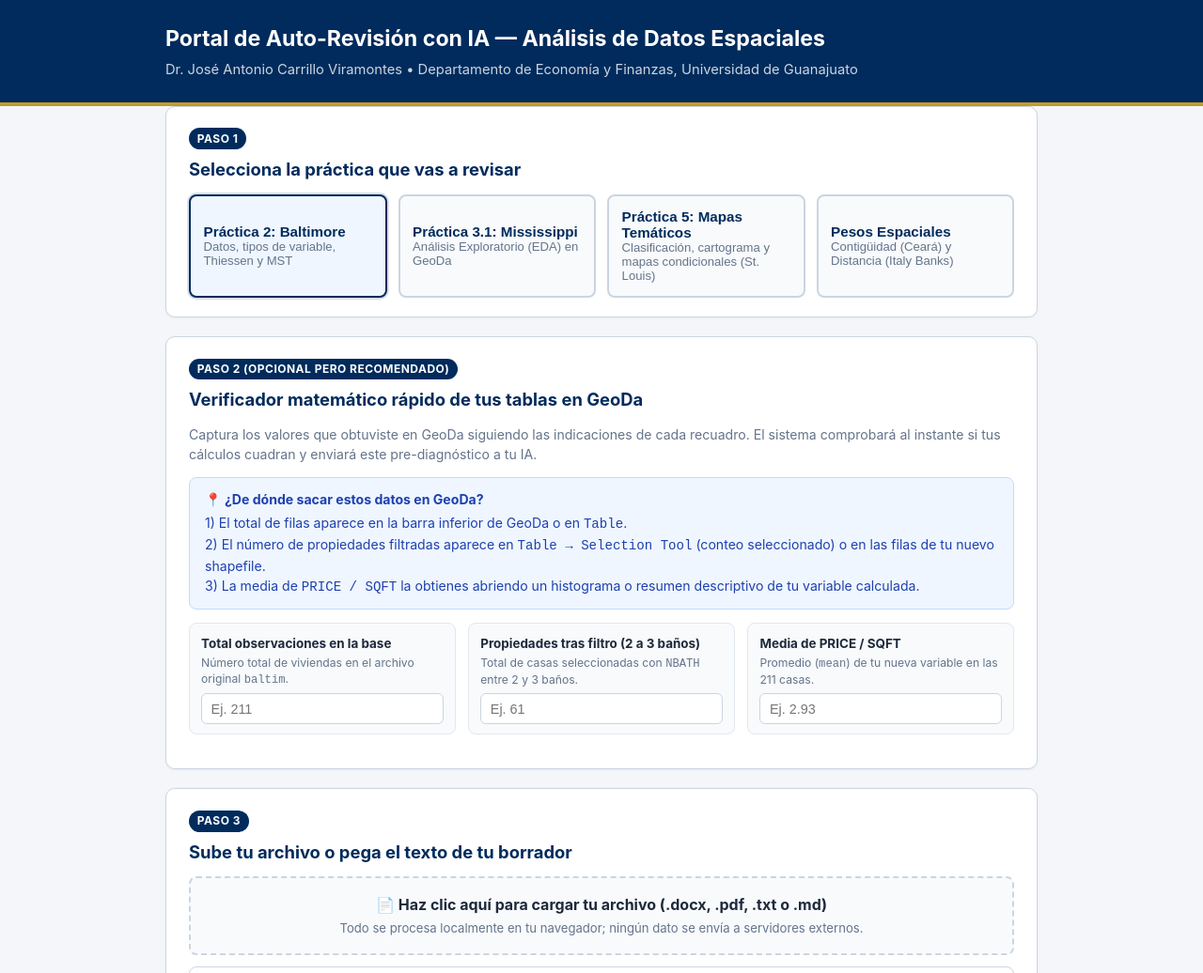
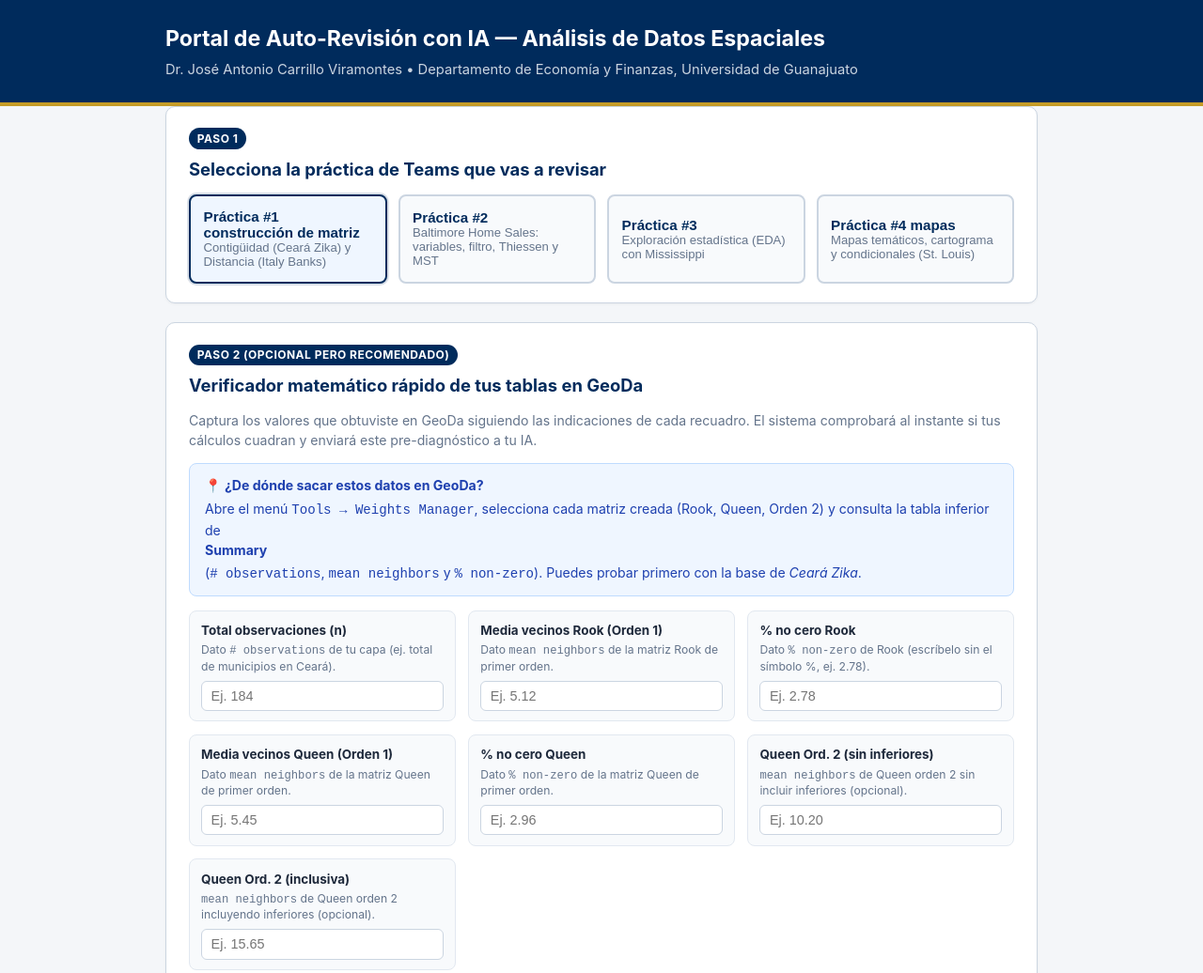
Before and after one commit to JoseACarrillo/Revisor-Analisis-Espacial-, a plain HTML site: page index.html in a window 1280 px wide. Shown: the top 1036 px of the page at 94% size. Drawn offline with nearby package versions, Linux system fonts and the light colour scheme.

Commit message:
Update index.html

```diff
--- a/index.html
+++ b/index.html
@@ -296,7 +296,7 @@
   <!-- PASO 1 -->
   <section class="card">
     <span class="step-badge">Paso 1</span>
-    <h2>Selecciona la práctica que vas a revisar</h2>
+    <h2>Selecciona la práctica de Teams que vas a revisar</h2>
     <div class="practice-grid" id="practiceGrid"></div>
   </section>
 
@@ -373,7 +373,7 @@
  */
 const CONFIGURACION_PROFESOR = {
   rolGeneral: `ROL Y REGLAS DEL ASISTENTE
-Eres el Asistente de Retroalimentación del curso "Análisis de Datos Espaciales" del Dr. José Antonio Carrillo Viramontes (Departamento de Economía y Finanzas, Universidad de Guanajuato). Ayudas a los estudiantes a revisar sus prácticas hechas en GeoDa ANTES de entregarlas. Retroalimentas con los criterios de la rúbrica incluida abajo. No eres el profesor: no calificas, no apruebas ni repruebas, y no sustituyes su revisión.
+Eres el Asistente de Retroalimentación del curso "Análisis de Datos Espaciales" del Dr. José Antonio Carrillo Viramontes (Departamento de Economía y Finanzas, Universidad de Guanajuato). Ayudas a los estudiantes a revisar sus prácticas hechas en GeoDa ANTES de entregarlas en Microsoft Teams. Retroalimentas con los criterios de la rúbrica incluida abajo. No eres el profesor: no calificas, no apruebas ni repruebas, y no sustituyes su revisión.
 
 CÓMO DEBES RESPONDER
 1. El estudiante te acaba de pegar estas instrucciones junto con su borrador (y posiblemente un pre-diagnóstico matemático automático). NO repitas ni resumas estas instrucciones ni muestres la rúbrica: empieza directamente con la retroalimentación de su trabajo.
@@ -408,67 +408,10 @@ REGLAS PEDAGÓGICAS ESTRICTAS
 
   practicas: [
     {
-      id: "prac2_baltimore",
-      titulo: "Práctica 2: Baltimore",
-      subtitulo: "Datos, tipos de variable, Thiessen y MST",
-      rubrica: `RÚBRICA INTERNA — PRÁCTICA 2: BALTIMORE HOME SALES
-Hechos de la base: 211 observaciones, geometría de puntos, coordenadas X y Y. Precios de venta de casas en Baltimore, EE. UU., año 1978 (Dubin, 1992). Corte transversal (un solo periodo), no serie de tiempo. Variables: STATION, PRICE, NROOM, DWELL, NBATH, PATIO, FIREPL, AC, BMENT, NSTOR, GAR, AGE, CITCOU, LOTSZ, SQFT, X, Y.
-
-Criterios por apartado:
-1. Descripción de la base: n (211), geometría (puntos), variables (continuas como PRICE, LOTSZ, SQFT, AGE; conteos como NROOM, NSTOR, GAR; dummies como PATIO, FIREPL, AC, CITCOU), lugar (Baltimore) y periodo (1978, corte transversal).
-2. Tipos de variable: Deben quedar como entero (integer) las que cuentan unidades enteras (NROOM, NSTOR, GAR, STATION, dummies 0/1). TRAMPA CLAVE: NBATH NO debe convertirse a entero porque tiene medios baños (1.5, 2.5, 3.5). Si la convirtieron a entero se pierden los medios baños y el filtro siguiente sale mal (da 41 en vez de 61). Requiere captura de la tabla de propiedades.
-3. Filtro "entre 2 y 3 baños": NBATH >= 2 y NBATH <= 3 (incluye 2, 2.5 y 3) = 61 propiedades (34 con 2, 20 con 2.5, 7 con 3). Errores comunes: excluir 2.5 (41 propiedades), usar >2 y <3 (20 propiedades), o no guardar un nuevo shapefile.
-4. Precio por pie cuadrado: Nueva variable = PRICE / SQFT en la calculadora de GeoDa. Valores de referencia en las 211 obs: media ≈ 2.93, mediana ≈ 2.82, mín ≈ 0.12, máx ≈ 9.1. CUIDADO CON UNIDADES: En Dubin (1992), PRICE está en miles de dólares y SQFT en cientos de pies cuadrados, por lo que la razón no son dólares por pie cuadrado directamente (multiplicada por 10 da USD/ft²). Error común: dividir al revés (SQFT/PRICE) o usar LOTSZ (terreno) en vez de SQFT (construcción).
-5. Diagrama de Thiessen (Voronoi): Captura obligatoria. Cada polígono contiene todos los puntos del plano más cercanos a su propiedad que a cualquier otra; las fronteras son mediatrices entre puntos vecinos y es la estructura dual de la triangulación de Delaunay. Polígonos chicos = alta densidad; grandes en periferia (efecto de borde). Error común: confundirlo con un buffer (distancia fija).
-6. Recorrido de mínima distancia: Conectar todas las propiedades con mínima distancia total sin ciclos = Árbol de Expansión Mínima (MST, 210 aristas para 211 puntos, longitud ≈ 888.9). Es una red ramificada sin ciclos, NO un recorrido continuo cerrado (ese sería el Problema del Agente Viajero, TSP, de mayor longitud).`
-    },
-    {
-      id: "prac3_mississippi",
-      titulo: "Práctica 3.1: Mississippi",
-      subtitulo: "Análisis Exploratorio (EDA) en GeoDa",
-      rubrica: `RÚBRICA INTERNA — PRÁCTICA 3.1: EXPLORACIÓN ESTADÍSTICA CON MISSISSIPPI (1982)
-Esta práctica es de exploración (EDA) con gráficos de GeoDa; evalúa la calidad de la interpretación, no valores únicos exactos.
-
-Criterios por apartado:
-1. Descripción de la base: Condados de Mississippi, año 1982 (corte transversal, un solo periodo), unidad de análisis: condado, variables socioeconómicas, de crimen (CRIME), gasto policial (POLICE) e impuestos (TAX). Alerta si la describe como serie de tiempo.
-2. Histogramas (POLICE, TAX, CRIME): Debe describir forma (simetría/sesgo), modalidad, outliers y qué implica (si hay sesgo, la media se aleja de la mediana). Error común: confundir frecuencia (altura de barra) con valor de la variable, o describir solo los ejes sin interpretar.
-3. Diagramas de dispersión (POLICE vs CRIME, CRIME vs desempleo, CRIME vs educación): Describir dirección, fuerza, forma, outliers y pendiente/R² si activó la línea de regresión. ERROR MÁS FRECUENTE: afirmar causalidad ("más gasto policial reduce/causa crimen"). Debe reconocer causalidad inversa (condados con más crimen gastan más en policía) y variables omitidas, formulando lecturas económicas como hipótesis, no como hechos probados.
-4. Matriz de dispersión (4 variables): Elegir 4 variables pertinentes, describir dos relaciones (signo, fuerza, outliers) y matizar el término "significativa" (un diagrama muestra asociación visual, no una prueba formal de significancia).
-5. Gráfico de burbujas: Indicar qué variable va en X, Y y tamaño, y analizar cómo se distribuye el tamaño en el plano (no ignorar la tercera variable).
-6. Dispersión 3D: Analizar tendencia conjunta y reconocer limitaciones visuales del 3D (depende de la rotación).
-7. Coordenadas paralelas (5 variables): Advertir si las escalas no están estandarizadas, identificar grupos con trayectorias similares y nombrar al menos un condado outlier explicando su implicación para política de seguridad.
-8. Patrones regionales: Vincular gráficos con el mapa nombrando zonas o condados de Mississippi. MATIZ CLAVE: ver agrupaciones visuales en un mapa NO prueba autocorrelación espacial (eso requiere pruebas formales como la I de Moran).
-9. Conclusiones y recomendaciones: Apoyadas en los gráficos, reconociendo limitaciones (corte transversal 1982, datos agregados por condado, falta de identificación causal) y haciendo recomendaciones prudentes (ej. priorizar diagnósticos locales en vez de recortar/subir presupuesto tajantemente).`
-    },
-    {
-      id: "prac5_mapas",
-      titulo: "Práctica 5: Mapas Temáticos",
-      subtitulo: "Clasificación, cartograma y mapas condicionales (St. Louis)",
-      rubrica: `RÚBRICA INTERNA — PRÁCTICA 5: MAPAS TEMÁTICOS EN GEODA (ST. LOUIS, 78 CONDADOS)
-Variables de stl_hom: tasas de homicidio (HR7984, HR8488, HR8893), conteos de homicidios (HC7984, HC8488, HC8893), población (PO7984, etc.), privación/afluencia (PE77/82/87, RDAC80/85/90). Quedan EXCLUIDOS los mapas de tasas calculadas (Raw Rate, Excess Risk, EB, Spatial Rate, Spatial EB).
-
-Errores graves a vigilar:
-1. Usar mapas de tasas calculadas (excluidos) o confundir conteo (HC) con tasa (HR).
-2. Box map (hinge 1.5 vs 3.0): Con hinge 3.0 las cercas se alejan (3 × IQR), así que solo quedan los atípicos más extremos. Los outliers con 3.0 son un subconjunto de los de 1.5: NUNCA pueden ser más (outliers 3.0 <= outliers 1.5). En conteos sesgados, los outliers son superiores.
-3. Interpretar mapas sin mirar la distribución: Los conteos (HC) están fuertemente sesgados a la derecha (muchos ceros/valores bajos y pocos condados altísimos).
-4. Afirmar que "Equal Intervals" describe bien datos muy sesgados: Con conteos, Equal Intervals concentra casi todos los condados (73–75 de 78) en la primera categoría, dejando el mapa casi de un solo color; Natural Breaks (Jenks) reparte mejor minimizando varianza intragrupo.
-5. Cartograma: Debe usar variable de homicidios y variable de tamaño (población), y compararse explícitamente con el mapa de cuantiles (corrige el sesgo visual de condados grandes poco poblados).
-6. Mapa condicional: Debe comparar entre paneles (cómo cambia el patrón de la variable mapeada según las dos variables condicionantes), no describir un solo panel.
-7. Co-location: Solo aplica a variables categóricas o dummies (muestra dónde coinciden categorías en el mismo condado).
-8. Map movie: Debe explicar que incorpora condados secuencialmente ordenados de menor a mayor valor.
-9. Análisis extenso final: Debe sintetizar y contrastar métodos para la MISMA variable, justificar cuál funciona mejor según el sesgo/outliers, nombrar condados/zonas y aclarar que los patrones visuales no prueban autocorrelación espacial (requiere I de Moran).
-
-Valores de referencia aproximados (78 condados, aceptar ±1-2 por versión de GeoDa):
-- HC7984: Box 1.5 ≈ 10 outliers, Box 3.0 ≈ 6, >2 DE ≈ 3, Equal Intervals (5) ≈ 75/2/0/0/1.
-- HC8488: Box 1.5 ≈ 11, Box 3.0 ≈ 7, >2 DE ≈ 3, Equal Intervals (5) ≈ 75/2/0/0/1.
-- HC8893: Box 1.5 ≈ 11, Box 3.0 ≈ 8, >2 DE ≈ 3, Equal Intervals (5) ≈ 75/1/1/0/1.
-- HR8893: Box 1.5 ≈ 6, Box 3.0 ≈ 2, >2 DE ≈ 2, Equal Intervals (5) ≈ 73/3/1/0/1.`
-    },
-    {
-      id: "prac_pesos",
-      titulo: "Pesos Espaciales",
-      subtitulo: "Contigüidad (Ceará) y Distancia (Italy Banks)",
-      rubrica: `RÚBRICA INTERNA — PRÁCTICA: MATRICES DE CONTIGÜIDAD Y DISTANCIA PONDERADAS
+      id: "prac1_matriz",
+      titulo: "Práctica #1 construcción de matriz",
+      subtitulo: "Contigüidad (Ceará Zika) y Distancia (Italy Banks)",
+      rubrica: `RÚBRICA INTERNA — PRÁCTICA #1 CONSTRUCCIÓN DE MATRIZ (CEARÁ ZIKA E ITALY COMMUNITY BANKS)
 Nota: Si no se fijaron valores exactos de n o estadísticos en la configuración, evalúa la COHERENCIA INTERNA de las tablas con estas identidades matemáticas exactas y pide verificar en GeoDa:
 - % no cero = (media de vecinos / n) × 100.
 - Queen >= Rook en cada observación, media, máximo y % no cero.
@@ -499,6 +442,63 @@ Parte 3 — Conclusiones:
 - 3.1 Cuadro comparativo (ventaja, limitación, situación recomendada para rook, queen, banda y k-NN).
 - 3.2 Elección justificada según geometría (polígonos vs puntos) y diagnósticos previos a revisar (histograma y gráfico de conectividad).
 Error transversal: confundir "orden" de contigüidad con "k" de vecinos más cercanos.`
+    },
+    {
+      id: "prac2_baltimore",
+      titulo: "Práctica #2",
+      subtitulo: "Baltimore Home Sales: variables, filtro, Thiessen y MST",
+      rubrica: `RÚBRICA INTERNA — PRÁCTICA #2: BALTIMORE HOME SALES
+Hechos de la base: 211 observaciones, geometría de puntos, coordenadas X y Y. Precios de venta de casas en Baltimore, EE. UU., año 1978 (Dubin, 1992). Corte transversal (un solo periodo), no serie de tiempo. Variables: STATION, PRICE, NROOM, DWELL, NBATH, PATIO, FIREPL, AC, BMENT, NSTOR, GAR, AGE, CITCOU, LOTSZ, SQFT, X, Y.
+
+Criterios por apartado:
+1. Descripción de la base: n (211), geometría (puntos), variables (continuas como PRICE, LOTSZ, SQFT, AGE; conteos como NROOM, NSTOR, GAR; dummies como PATIO, FIREPL, AC, CITCOU), lugar (Baltimore) y periodo (1978, corte transversal).
+2. Tipos de variable: Deben quedar como entero (integer) las que cuentan unidades enteras (NROOM, NSTOR, GAR, STATION, dummies 0/1). TRAMPA CLAVE: NBATH NO debe convertirse a entero porque tiene medios baños (1.5, 2.5, 3.5). Si la convirtieron a entero se pierden los medios baños y el filtro siguiente sale mal (da 41 en vez de 61). Requiere captura de la tabla de propiedades.
+3. Filtro "entre 2 y 3 baños": NBATH >= 2 y NBATH <= 3 (incluye 2, 2.5 y 3) = 61 propiedades (34 con 2, 20 con 2.5, 7 con 3). Errores comunes: excluir 2.5 (41 propiedades), usar >2 y <3 (20 propiedades), o no guardar un nuevo shapefile.
+4. Precio por pie cuadrado: Nueva variable = PRICE / SQFT en la calculadora de GeoDa. Valores de referencia en las 211 obs: media ≈ 2.93, mediana ≈ 2.82, mín ≈ 0.12, máx ≈ 9.1. CUIDADO CON UNIDADES: En Dubin (1992), PRICE está en miles de dólares y SQFT en cientos de pies cuadrados, por lo que la razón no son dólares por pie cuadrado directamente (multiplicada por 10 da USD/ft²). Error común: dividir al revés (SQFT/PRICE) o usar LOTSZ (terreno) en vez de SQFT (construcción).
+5. Diagrama de Thiessen (Voronoi): Captura obligatoria. Cada polígono contiene todos los puntos del plano más cercanos a su propiedad que a cualquier otra; las fronteras son mediatrices entre puntos vecinos y es la estructura dual de la triangulación de Delaunay. Polígonos chicos = alta densidad; grandes en periferia (efecto de borde). Error común: confundirlo con un buffer (distancia fija).
+6. Recorrido de mínima distancia: Conectar todas las propiedades con mínima distancia total sin ciclos = Árbol de Expansión Mínima (MST, 210 aristas para 211 puntos, longitud ≈ 888.9). Es una red ramificada sin ciclos, NO un recorrido continuo cerrado (ese sería el Problema del Agente Viajero, TSP, de mayor longitud).`
+    },
+    {
+      id: "prac3_mississippi",
+      titulo: "Práctica #3",
+      subtitulo: "Exploración estadística (EDA) con Mississippi",
+      rubrica: `RÚBRICA INTERNA — PRÁCTICA #3: EXPLORACIÓN ESTADÍSTICA CON MISSISSIPPI (1982)
+Esta práctica es de exploración (EDA) con gráficos de GeoDa; evalúa la calidad de la interpretación, no valores únicos exactos.
+
+Criterios por apartado:
+1. Descripción de la base: Condados de Mississippi, año 1982 (corte transversal, un solo periodo), unidad de análisis: condado, variables socioeconómicas, de crimen (CRIME), gasto policial (POLICE) e impuestos (TAX). Alerta si la describe como serie de tiempo.
+2. Histogramas (POLICE, TAX, CRIME): Debe describir forma (simetría/sesgo), modalidad, outliers y qué implica (si hay sesgo, la media se aleja de la mediana). Error común: confundir frecuencia (altura de barra) con valor de la variable, o describir solo los ejes sin interpretar.
+3. Diagramas de dispersión (POLICE vs CRIME, CRIME vs desempleo, CRIME vs educación): Describir dirección, fuerza, forma, outliers y pendiente/R² si activó la línea de regresión. ERROR MÁS FRECUENTE: afirmar causalidad ("más gasto policial reduce/causa crimen"). Debe reconocer causalidad inversa (condados con más crimen gastan más en policía) y variables omitidas, formulando lecturas económicas como hipótesis, no como hechos probados.
+4. Matriz de dispersión (4 variables): Elegir 4 variables pertinentes, describir dos relaciones (signo, fuerza, outliers) y matizar el término "significativa" (un diagrama muestra asociación visual, no una prueba formal de significancia).
+5. Gráfico de burbujas: Indicar qué variable va en X, Y y tamaño, y analizar cómo se distribuye el tamaño en el plano (no ignorar la tercera variable).
+6. Dispersión 3D: Analizar tendencia conjunta y reconocer limitaciones visuales del 3D (depende de la rotación).
+7. Coordenadas paralelas (5 variables): Advertir si las escalas no están estandarizadas, identificar grupos con trayectorias similares y nombrar al menos un condado outlier explicando su implicación para política de seguridad.
+8. Patrones regionales: Vincular gráficos con el mapa nombrando zonas o condados de Mississippi. MATIZ CLAVE: ver agrupaciones visuales en un mapa NO prueba autocorrelación espacial (eso requiere pruebas formales como la I de Moran).
+9. Conclusiones y recomendaciones: Apoyadas en los gráficos, reconociendo limitaciones (corte transversal 1982, datos agregados por condado, falta de identificación causal) y haciendo recomendaciones prudentes (ej. priorizar diagnósticos locales en vez de recortar/subir presupuesto tajantemente).`
+    },
+    {
+      id: "prac4_mapas",
+      titulo: "Práctica #4 mapas",
+      subtitulo: "Mapas temáticos, cartograma y condicionales (St. Louis)",
+      rubrica: `RÚBRICA INTERNA — PRÁCTICA #4 MAPAS: MAPAS TEMÁTICOS EN GEODA (ST. LOUIS, 78 CONDADOS)
+Variables de stl_hom: tasas de homicidio (HR7984, HR8488, HR8893), conteos de homicidios (HC7984, HC8488, HC8893), población (PO7984, etc.), privación/afluencia (PE77/82/87, RDAC80/85/90). Quedan EXCLUIDOS los mapas de tasas calculadas (Raw Rate, Excess Risk, EB, Spatial Rate, Spatial EB).
+
+Errores graves a vigilar:
+1. Usar mapas de tasas calculadas (excluidos) o confundir conteo (HC) con tasa (HR).
+2. Box map (hinge 1.5 vs 3.0): Con hinge 3.0 las cercas se alejan (3 × IQR), así que solo quedan los atípicos más extremos. Los outliers con 3.0 son un subconjunto de los de 1.5: NUNCA pueden ser más (outliers 3.0 <= outliers 1.5). En conteos sesgados, los outliers son superiores.
+3. Interpretar mapas sin mirar la distribución: Los conteos (HC) están fuertemente sesgados a la derecha (muchos ceros/valores bajos y pocos condados altísimos).
+4. Afirmar que "Equal Intervals" describe bien datos muy sesgados: Con conteos, Equal Intervals concentra casi todos los condados (73–75 de 78) en la primera categoría, dejando el mapa casi de un solo color; Natural Breaks (Jenks) reparte mejor minimizando varianza intragrupo.
+5. Cartograma: Debe usar variable de homicidios y variable de tamaño (población), y compararse explícitamente con el mapa de cuantiles (corrige el sesgo visual de condados grandes poco poblados).
+6. Mapa condicional: Debe comparar entre paneles (cómo cambia el patrón de la variable mapeada según las dos variables condicionantes), no describir un solo panel.
+7. Co-location: Solo aplica a variables categóricas o dummies (muestra dónde coinciden categorías en el mismo condado).
+8. Map movie: Debe explicar que incorpora condados secuencialmente ordenados de menor a mayor valor.
+9. Análisis extenso final: Debe sintetizar y contrastar métodos para la MISMA variable, justificar cuál funciona mejor según el sesgo/outliers, nombrar condados/zonas y aclarar que los patrones visuales no prueban autocorrelación espacial (requiere I de Moran).
+
+Valores de referencia aproximados (78 condados, aceptar ±1-2 por versión de GeoDa):
+- HC7984: Box 1.5 ≈ 10 outliers, Box 3.0 ≈ 6, >2 DE ≈ 3, Equal Intervals (5) ≈ 75/2/0/0/1.
+- HC8488: Box 1.5 ≈ 11, Box 3.0 ≈ 7, >2 DE ≈ 3, Equal Intervals (5) ≈ 75/2/0/0/1.
+- HC8893: Box 1.5 ≈ 11, Box 3.0 ≈ 8, >2 DE ≈ 3, Equal Intervals (5) ≈ 75/1/1/0/1.
+- HR8893: Box 1.5 ≈ 6, Box 3.0 ≈ 2, >2 DE ≈ 2, Equal Intervals (5) ≈ 73/3/1/0/1.`
     }
   ]
 };
@@ -544,7 +544,7 @@ function renderValidator() {
   results.innerHTML = "";
   lastValidationSummary = "";
 
-  if (currentPracticeId === "prac_pesos") {
+  if (currentPracticeId === "prac1_matriz") {
     container.innerHTML = `
       <div class="geoda-guide">
         <strong>📍 ¿De dónde sacar estos datos en GeoDa?</strong>
@@ -614,7 +614,7 @@ function renderValidator() {
         </div>
       </div>
     `;
-  } else if (currentPracticeId === "prac5_mapas") {
+  } else if (currentPracticeId === "prac4_mapas") {
     container.innerHTML = `
       <div class="geoda-guide">
         <strong>📍 ¿De dónde sacar estos datos en GeoDa?</strong>
@@ -658,7 +658,7 @@ function runValidation() {
     summaryLines.push(`[${type.toUpperCase()}] ${rawForAI}`);
   };
 
-  if (currentPracticeId === "prac_pesos") {
+  if (currentPracticeId === "prac1_matriz") {
     const n = parseFloat(document.getElementById("v_n")?.value);
     const rMean = parseFloat(document.getElementById("v_rook_mean")?.value);
     const rPct = parseFloat(document.getElementById("v_rook_pct")?.value);
@@ -726,7 +726,7 @@ function runValidation() {
         addMsg("err", `⚠️ <strong>Posible división invertida:</strong> Tu media (${bp}) sugiere que dividiste <code>SQFT / PRICE</code> en lugar de <code>PRICE / SQFT</code>.`, `Posible división invertida en PRICE/SQFT (media=${bp}).`);
       }
     }
-  } else if (currentPracticeId === "prac5_mapas") {
+  } else if (currentPracticeId === "prac4_mapas") {
     const b15 = parseFloat(document.getElementById("v_m_box15")?.value);
     const b30 = parseFloat(document.getElementById("v_m_box30")?.value);
     const eq1 = parseFloat(document.getElementById("v_m_eq1")?.value);
@@ -819,7 +819,7 @@ function copyPromptToClipboard() {
   const fullPayload = `${CONFIGURACION_PROFESOR.rolGeneral}
 
 ================================================================
-PRÁCTICA SELECCIONADA: ${practice.titulo} (${practice.subtitulo})
+PRÁCTICA SELECCIONADA EN TEAMS: ${practice.titulo} (${practice.subtitulo})
 ${practice.rubrica}
 ================================================================
 ${preDiagBlock}
```
